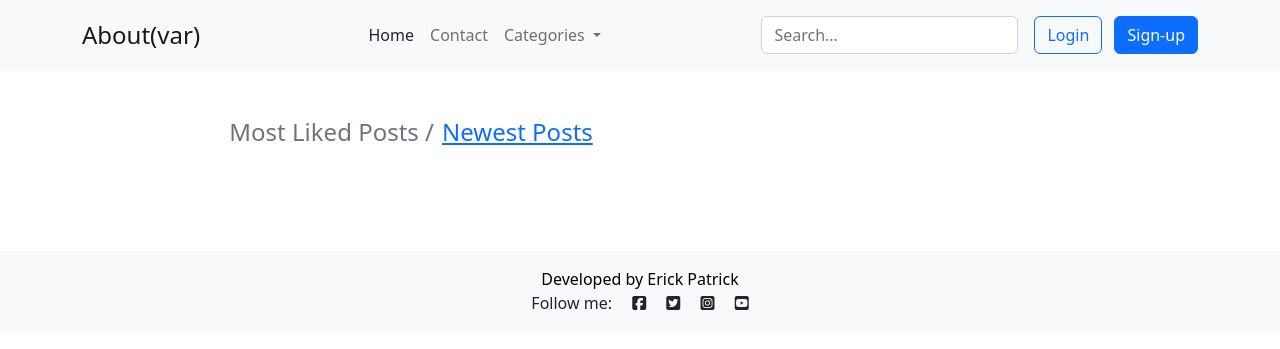
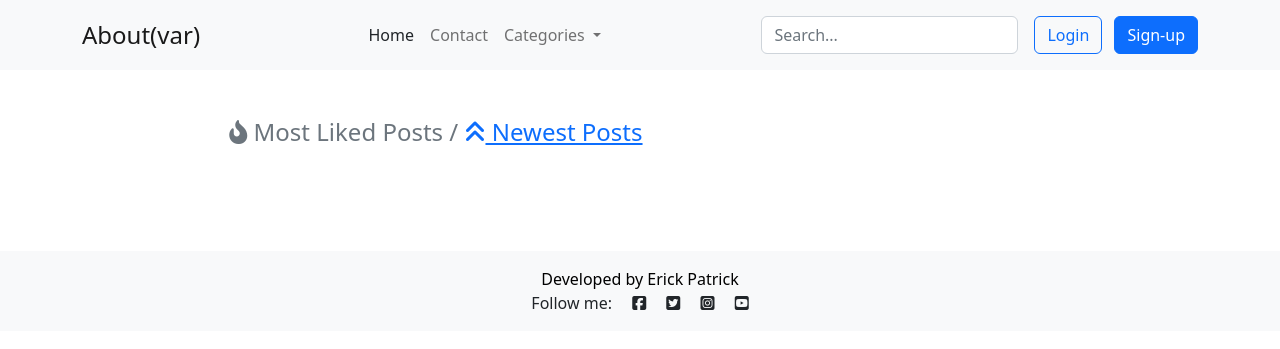
Before and after one commit to fpatrick/av, a Django app: page / in a window 1280 px wide. Shown: the top 349 px of the page. Run offline with Django 4.2, Linux system fonts and the light colour scheme; data that the repository does not hold is empty; some libraries are stand-ins or nearby versions.

Commit message:
Add icon to post listing

```diff
--- a/static/css/style.css
+++ b/static/css/style.css
@@ -31,3 +31,7 @@
     max-height: 450px;
     border-radius: 4%;
 }
+
+.wide {
+    width: auto;
+}
--- a/templates/index.html
+++ b/templates/index.html
@@ -6,8 +6,13 @@
     <header>
         <nav aria-label="breadcrumb" style="--bs-breadcrumb-divider: '';">
             <ol class="breadcrumb">
-                <li class="breadcrumb-item active "><span class="h4">Most Liked Posts /</span></li>
-                <li class="breadcrumb-item" aria-current="page"><a class="h4 href=" #">Newest Posts</a></li>
+                <li class="breadcrumb-item active ">
+
+                    <span class="h4"><i class="fa-solid fa-fire-flame-curved fa-md"></i> Most Liked Posts&nbsp/&nbsp</span>
+                </li>
+                <li>
+                    <a class="h4" href="#"><i class="fa-solid fa-angles-up fa-md"></i> Newest Posts</a>
+                </li>
             </ol>
         </nav>
     </header>
```
